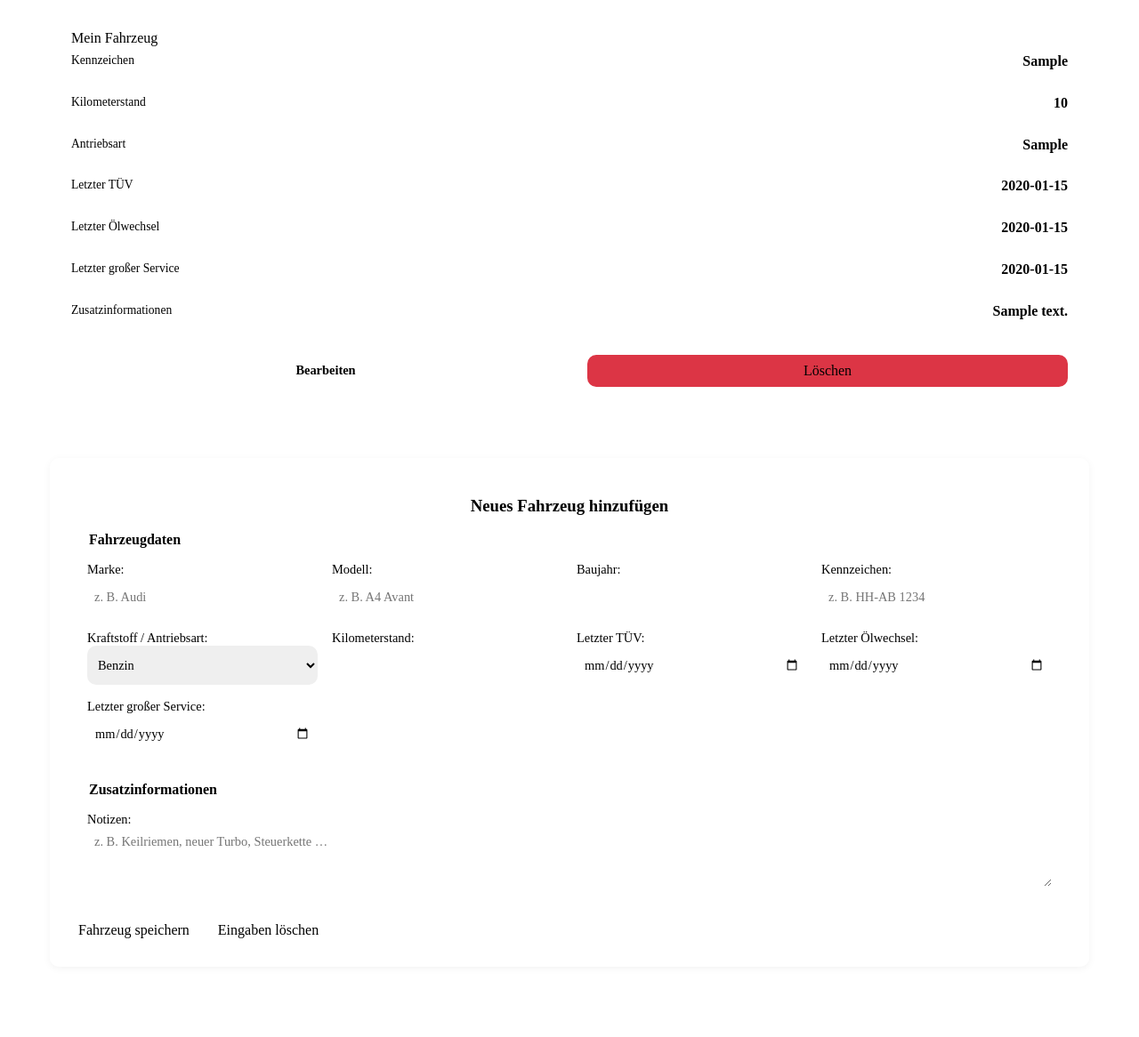
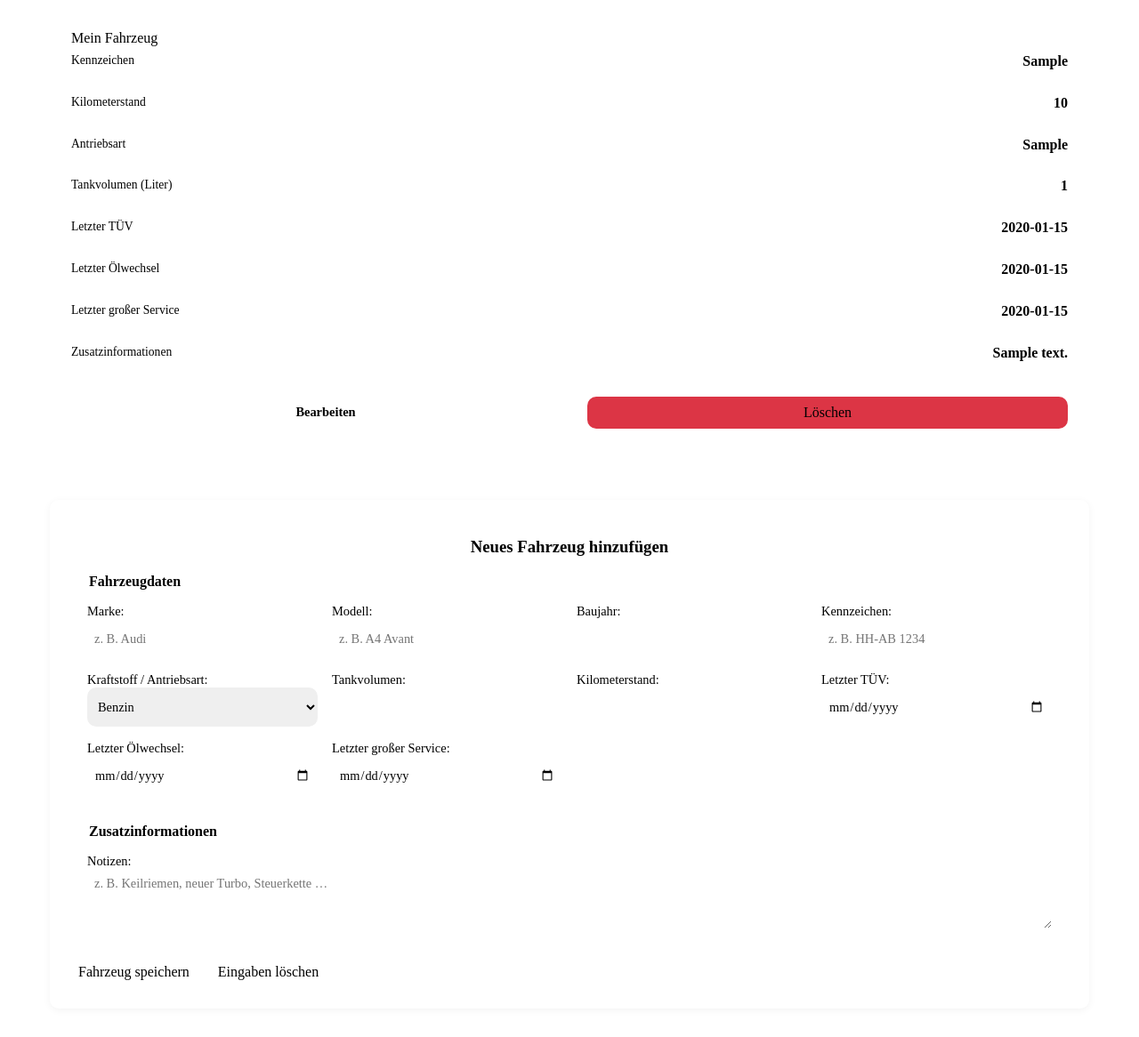
Before and after one commit to flexerLex/CarStats, a PHP site: page /garage.php in a window 1280 px wide. Shown: the part 405-1571 px from the top of the page at 89% size. Before the commit the page ends 1460 px from the top, so only its background shows below. Run offline with PHP 8.4, Linux system fonts and the light colour scheme; the visitor is signed in with stand-in values (Sample User, id 1); tables that the repository leaves empty hold one stand-in row (values such as "Sample post").

Commit message:
Added tankvolume in garage

```diff
--- a/src/php/garage.php
+++ b/src/php/garage.php
@@ -37,6 +37,7 @@ if ($_SERVER['REQUEST_METHOD'] === 'POST' && isset($_POST['action']) && $_POST['
     $licenseplate = trim($_POST['licenseplate'] ?? '');
     $type = trim($_POST['type'] ?? '');
     $mileage = $_POST['mileage'] ?? '';
+    $tankvolume = $_POST['tankvolume'] ?? '';
     $lasttuev = $_POST['lasttuev'] ?? '';
     $lastoilchange = $_POST['lastoilchange'] ?? '';
     $lastgreatservice = $_POST['lastgreatservice'] ?? '';
@@ -49,6 +50,7 @@ if ($_SERVER['REQUEST_METHOD'] === 'POST' && isset($_POST['action']) && $_POST['
         empty($licenseplate) ||
         empty($type) ||
         empty($mileage) ||
+        empty($tankvolume) ||
         empty($lasttuev) ||
         empty($lastoilchange) ||
         empty($lastgreatservice)
@@ -56,8 +58,8 @@ if ($_SERVER['REQUEST_METHOD'] === 'POST' && isset($_POST['action']) && $_POST['
         $error = 'Bitte alle Felder ausfüllen';
     } else {
         try {
-            $stmt = $conn->prepare("INSERT INTO garage (user_id, brand, model, year, licenseplate, type, mileage, lasttuev, lastoilchange, lastgreatservice, notes) VALUES (?, ?, ?, ?, ?, ?, ?, ?, ?, ?, ?)");
-            $stmt->execute([$_SESSION['user_id'], $brand, $model, $year, $licenseplate, $type, $mileage, $lasttuev, $lastoilchange, $lastgreatservice, $notes]);
+            $stmt = $conn->prepare("INSERT INTO garage (user_id, brand, model, year, licenseplate, type, mileage, tankvolume, lasttuev, lastoilchange, lastgreatservice, notes) VALUES (?, ?, ?, ?, ?, ?, ?, ?, ?, ?, ?)");
+            $stmt->execute([$_SESSION['user_id'], $brand, $model, $year, $licenseplate, $type, $mileage, $tankvolume, $lasttuev, $lastoilchange, $lastgreatservice, $notes]);
             $success = 'Fahrzeug erfolgreich hinzugefügt!';
         } catch(PDOException $e) {
             $error = 'Fehler beim Speichern: ' . $e->getMessage();
@@ -74,19 +76,20 @@ if ($_SERVER['REQUEST_METHOD'] === 'POST' && isset($_POST['action']) && $_POST['
     $licenseplate = trim($_POST['licenseplate'] ?? '');
     $type = trim($_POST['type'] ?? '');
     $mileage = $_POST['mileage'] ?? '';
+    $tankvolume = $_POST['tankvolume'] ?? '';
     $lasttuev = $_POST['lasttuev'] ?? '';
     $lastoilchange = $_POST['lastoilchange'] ?? '';
     $lastgreatservice = $_POST['lastgreatservice'] ?? '';
     $notes = trim($_POST['notes'] ?? '');
 
     if (
-            empty($brand) || empty($model) || empty($year) || empty($licenseplate) || empty($type) || empty($mileage) || empty($lasttuev) || empty($lastoilchange) || empty($lastgreatservice)
+            empty($brand) || empty($model) || empty($year) || empty($licenseplate) || empty($type) || empty($mileage) || empty($tankvolume) || empty($lasttuev) || empty($lastoilchange) || empty($lastgreatservice)
     ) {
         $error = 'Bitte alle Felder ausfüllen';
     } else {
         try { //nur eigene
-            $stmt = $conn->prepare("UPDATE garage SET brand = ?, model = ?, year = ?, licenseplate = ?, type = ?, mileage = ?, lasttuev = ?, lastoilchange = ?, lastgreatservice = ?, notes = ? WHERE user_id = ? AND id = ?");
-            $stmt->execute([$brand, $model, $year, $licenseplate, $type, $mileage, $lasttuev, $lastoilchange, $lastgreatservice, $notes, $_SESSION['user_id'], $id]);
+            $stmt = $conn->prepare("UPDATE garage SET brand = ?, model = ?, year = ?, licenseplate = ?, type = ?, mileage = ?, tankvolume = ?, lasttuev = ?, lastoilchange = ?, lastgreatservice = ?, notes = ? WHERE user_id = ? AND id = ?");
+            $stmt->execute([$brand, $model, $year, $licenseplate, $type, $mileage, $tankvolume, $lasttuev, $lastoilchange, $lastgreatservice, $notes, $_SESSION['user_id'], $id]);
 
             if ($stmt->rowCount() > 0) {
                 $success = 'Fahrzeug erfolgreich aktualisiert!';
@@ -245,6 +248,10 @@ if ($edit_id !== null && isset($_SESSION['user_id'])) {
                             <span class="vehicle-info-value"><?php echo htmlspecialchars($vehicle['type']); ?></span>
                         </div>
                         <div class="vehicle-info-row">
+                            <span class="vehicle-info-label">Tankvolumen (Liter)</span>
+                            <span class="vehicle-info-value"><?php echo htmlspecialchars($vehicle['tankvolume']); ?></span>
+                        </div>
+                        <div class="vehicle-info-row">
                             <span class="vehicle-info-label">Letzter TÜV</span>
                             <span class="vehicle-info-value"><?php echo htmlspecialchars($vehicle['lasttuev']); ?></span>
                         </div>
@@ -303,6 +310,10 @@ if ($edit_id !== null && isset($_SESSION['user_id'])) {
                                 <span class="vehicle-info-value">Diesel</span>
                             </div>
                             <div class="vehicle-info-row">
+                                <span class="vehicle-info-label">Tankvolumen (Liter)</span>
+                                <span class="vehicle-info-value">50</span>
+                            </div>
+                            <div class="vehicle-info-row">
                                 <span class="vehicle-info-label">Letzter TÜV</span>
                                 <span class="vehicle-info-value">06/24</span>
                             </div>
@@ -348,6 +359,10 @@ if ($edit_id !== null && isset($_SESSION['user_id'])) {
                             <div class="vehicle-info-row">
                                 <span class="vehicle-info-label">Antriebsart</span>
                                 <span class="vehicle-info-value">Super E5</span>
+                            </div>
+                            <div class="vehicle-info-row">
+                                <span class="vehicle-info-label">Tankvolumen (Liter)</span>
+                                <span class="vehicle-info-value">50</span>
                             </div>
                             <div class="vehicle-info-row">
                                 <span class="vehicle-info-label">Letzter TÜV</span>
@@ -413,6 +428,10 @@ if ($edit_id !== null && isset($_SESSION['user_id'])) {
                         </select>
                     </label>
                     <label>
+                        Tankvolumen:
+                        <input type="number" name="tankvolume" min="0" max="1000" required value="<?php echo htmlspecialchars($vehicleToEdit['tankvolume'] ?? ''); ?>">
+                    </label>
+                    <label>
                         Kilometerstand:
                         <input type="number" name="mileage" min="0" max="3000000" required value="<?php echo htmlspecialchars($vehicleToEdit['mileage'] ?? ''); ?>">
                     </label>
--- a/src/php/login.php
+++ b/src/php/login.php
@@ -255,7 +255,6 @@ if ($_SERVER['REQUEST_METHOD'] === 'POST') {
         <form id="register_mask" class="form" method="post" action="#">
             <fieldset>
                 <legend>Registrierung</legend>
-                <div class="grid">
                 <input type="hidden" name="action" value="register">
                 <label>
                     Vorname:
@@ -265,7 +264,6 @@ if ($_SERVER['REQUEST_METHOD'] === 'POST') {
                     Nachname:
                     <input id="name_input" name="name" type="text" pattern="[A-Za-z]+" required placeholder="Mustermann">
                 </label>
-                </div>
                 <label>
                     E-Mail:
                     <input id="mail_input" name="mail" type="email" required placeholder="max@beispiel.de">
--- a/src/setup/setup_DB.php
+++ b/src/setup/setup_DB.php
@@ -12,6 +12,7 @@ $sql = "
         licenseplate VARCHAR(255) NOT NULL,
         type VARCHAR(255) NOT NULL,
         mileage INT(11) NOT NULL,
+        tankvolume FLOAT NOT NULL,
         lasttuev DATE,
         lastoilchange DATE,
         lastgreatservice DATE,
@@ -40,6 +41,7 @@ $sql = "
         notes TEXT,
         fuel_type VARCHAR(20),
         quantity DECIMAL(8, 3),
+        full_tank BOOLEAN NOT NULL DEFAULT 0,
         PRIMARY KEY (id),
         FOREIGN KEY (car_id) REFERENCES garage(id) ON DELETE CASCADE
     ) ENGINE=InnoDB DEFAULT CHARSET=utf8mb4 COLLATE=utf8mb4_general_ci;
--- a/src/setup/tableinit.sql
+++ b/src/setup/tableinit.sql
@@ -11,6 +11,7 @@ CREATE TABLE IF NOT EXISTS garage (
     licenseplate VARCHAR(255) NOT NULL,
     type VARCHAR(255) NOT NULL,
     mileage INT(11) NOT NULL,
+    tankvolume FLOAT NOT NULL,
     lasttuev DATE,
     lastoilchange DATE,
     lastgreatservice DATE,
@@ -39,9 +40,7 @@ CREATE TABLE IF NOT EXISTS expenses (
     notes TEXT,
     fuel_type VARCHAR(20),
     quantity DECIMAL(8, 3),
+    full_tank BOOLEAN NOT NULL DEFAULT 0,
     PRIMARY KEY (id),
     FOREIGN KEY (car_id) REFERENCES garage(id) ON DELETE CASCADE
 ) ENGINE=InnoDB DEFAULT CHARSET=utf8mb4 COLLATE=utf8mb4_general_ci;
-
-ALTER TABLE expenses
-ADD COLUMN full_tank BOOLEAN NOT NULL DEFAULT 0;
```
Lines whose indentation alone changed are shown as unchanged.
